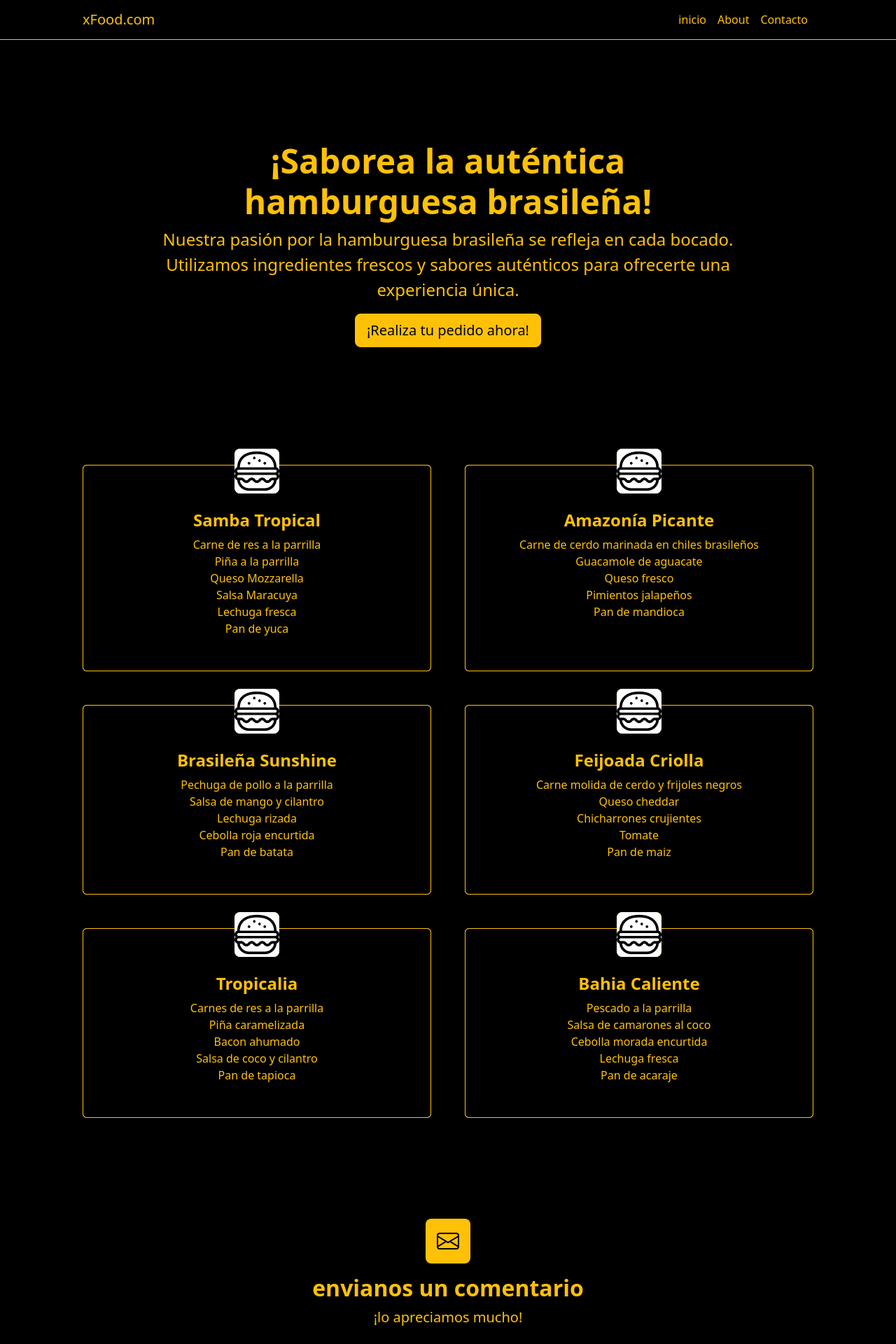
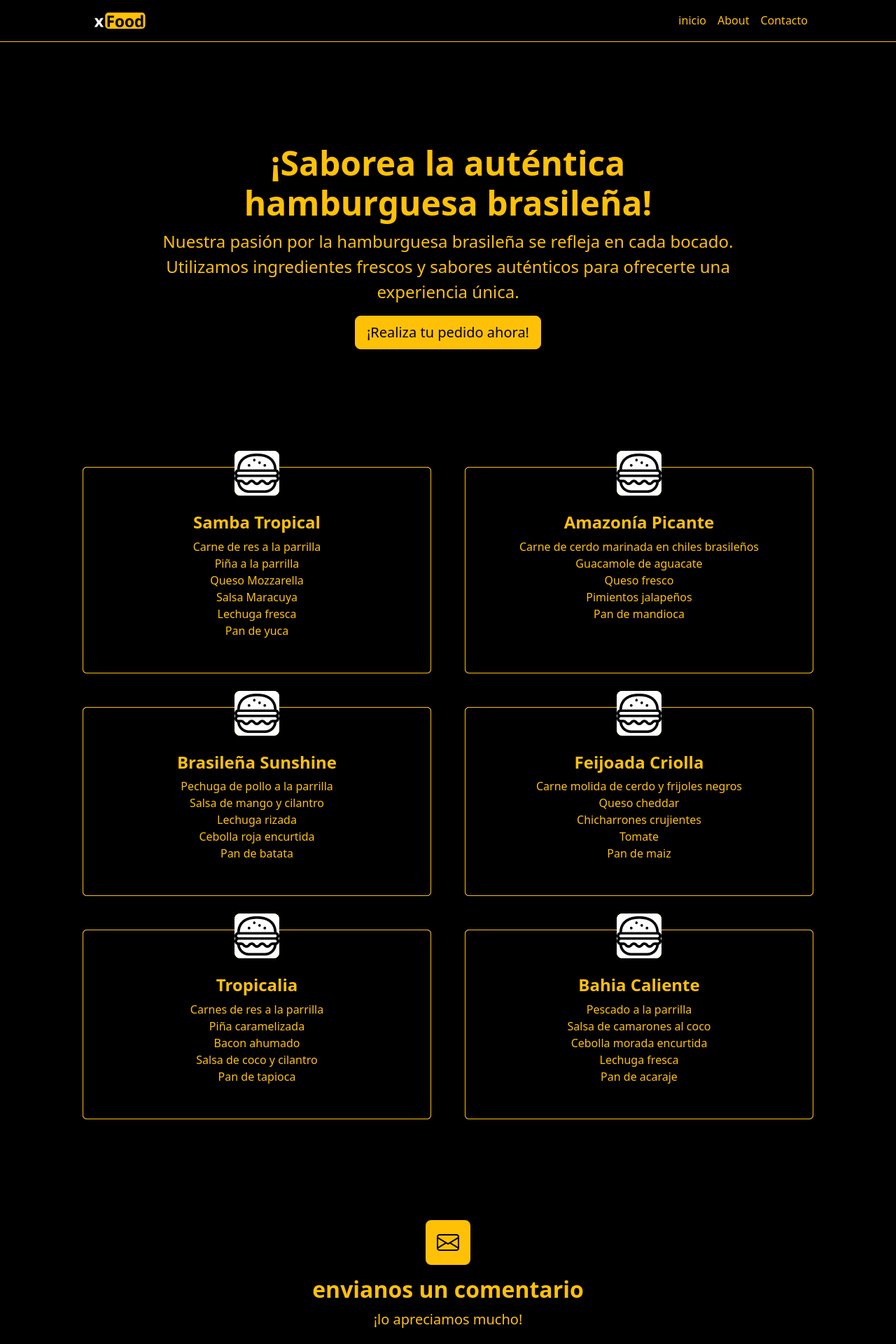
Before and after one commit to GonzaSosa1503/Proyecto-xFood, a PHP site: page / in a window 1280 px wide. Shown: the top 1920 px of the page at 70% size. Run offline with PHP 8.4, Linux system fonts and the light colour scheme; some libraries are stand-ins or nearby versions.

Commit message:
Logo actualizadou

```diff
--- a/proyecto_xfood/index.php
+++ b/proyecto_xfood/index.php
@@ -7,7 +7,7 @@
         <meta name="author" content="" />
         <title>xFood Hamburguesas y mas</title>
         <!-- Favicon-->
-        <link rel="icon" type="image/x-icon" href="assets/favicon.ico" />
+        <link rel="icon" type="image/x-icon" href="./img/xFood.png" />
         <!-- Bootstrap icons-->
         <link href="https://cdn.jsdelivr.net/npm/bootstrap-icons@1.4.1/font/bootstrap-icons.css" rel="stylesheet" />
         <!-- Core theme CSS (includes Bootstrap)-->
@@ -17,7 +17,7 @@
         <!-- Responsive navbar-->
         <nav class="navbar navbar-expand-lg navbar-dark black border-bottom border-warning">
             <div class="container px-lg-5 bs">
-                <a class="navbar-brand text-warning" href="#!">xFood.com</a>
+                <a class="navbar-brand text-warning" href="#!"><img src="./img/xFood.png" height="32px"></a>
                 <button class="navbar-toggler" type="button" data-bs-toggle="collapse" data-bs-target="#navbarSupportedContent" aria-controls="navbarSupportedContent" aria-expanded="false" aria-label="Toggle navigation"><span class="navbar-toggler-icon"></span></button>
                 <div class="collapse navbar-collapse" id="navbarSupportedContent">
                     <ul class="navbar-nav ms-auto mb-2 mb-lg-0">
```
Also changed, not shown: proyecto_xfood/img/xFood.png (added).
